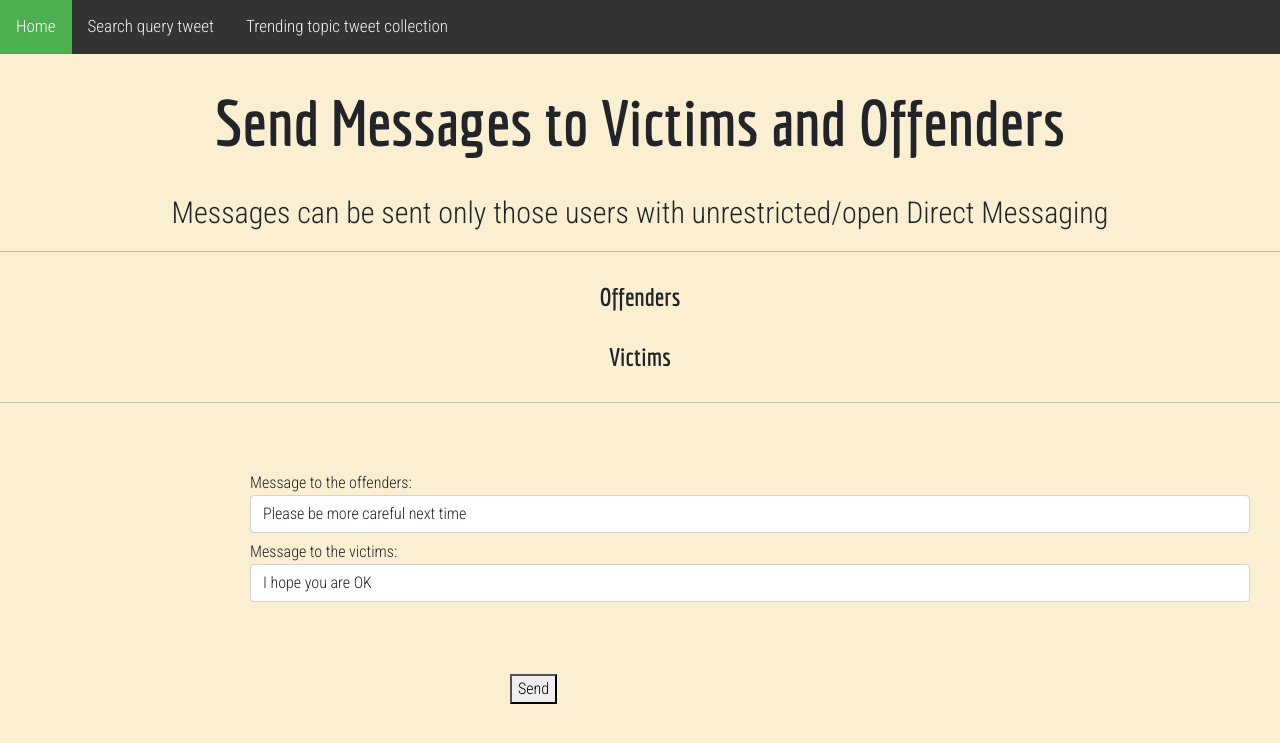
After one commit to ron-matt163/CB-WebApp, a Flask app: page /sendmessages in a window 1280 px wide. The commit adds this page. Shown: the top 743 px of the page. Run offline with Flask 2, Linux system fonts and the light colour scheme; parts of the project's set-up code (start-up, migrations or seed data) failed here and were passed over.

Commit message:
Added basic messaging

```diff
--- a/app.py
+++ b/app.py
@@ -13,10 +13,11 @@ import sys
 # Fill the X's with the credentials obtained by
 # following the above mentioned procedure.
 
-consumer_key = "0VVJldZQQGC3L61nBwRFwPzQu"
-consumer_secret = "HEGgY2iZ8P8yKNIgcEtmFQEytCL6IswOCI1O1vimpjciPmFPtd"
-access_key = "1075785913815445506-tyt6e1UxJ6c4CAQbk5fkqFFDCixA2M"
-access_secret = "BvRTNn2OTZ3gkUZT13NuaV1rg3r2QjiERwCUEXpE2S5zc"
+consumer_key = "ac8YRucGrIbNHUcD2IYqpfp4s"
+consumer_secret = "ymifAZlIIJAVDqGfxcrVcmPCiEXYhxRUqyh43KVvyxmuuYG2s3"
+access_key = "1033620667155984384-uKKn6iHzAan304XrH5nU8evIQJUwak"
+access_secret = "6TcRuKZE4EGx5F2XTCavopZdttlw380Ms8MoyyMqZqiS2"
+
 
 auth = tweepy.OAuthHandler(consumer_key, consumer_secret)
 auth.set_access_token(access_key,access_secret)
@@ -72,16 +73,17 @@ def searchquerytweet():
             flash('Error in entered data. Please check if the number you have entered is an integer.')
     return render_template("search-query-tweet.html")
 
-@app.route('/showTweets/<query>/<tweet_limit>')
+@app.route('/showTweets/<query>/<tweet_limit>',methods=['GET','POST'])
 def printstats(query,tweet_limit):
     global st_count
     bully_records = []
+    tweet_count = 0
+    bully_count = 0
+    percentage = 0.0
     if st_count == 0:
         tweet_limit = int(tweet_limit)
         print("Tweets to be collected with search keyword: " + query)
-        tweet_count = 0
-        bully_count = 0
-        date_since = '2021-01-20'
+        date_since = '2021-01-23'
         c=0
         tweets = tweepy.Cursor(api.search, q=query,lang="en", since=date_since,result_type='popular', timeout=999999).items(10)
         for tweet in tweets:
@@ -111,12 +113,62 @@ def printstats(query,tweet_limit):
                         bully_row.append(poster)
                         bully_row.append(reply.text)
                         bully_records.append(bully_row)
-                if tweet_count>tweet_limit:
+                if tweet_count>=tweet_limit:
                     break
-            if tweet_count>tweet_limit:
+            if tweet_count>=tweet_limit:
                 break
+        percentage = round((100*float(bully_count)/tweet_count),2)
         st_count +=1
-    return render_template('show_tweets.html',bully_tweets=bully_records)
+    return render_template('show_tweets.html',bully_tweets=bully_records,tweet_count=tweet_count,bully_count=bully_count,percentage=percentage)
+
+@app.route('/sendmessages',methods=['GET','POST'])
+def sendmessages():
+    offenders = []
+    victims = []
+    if request.method == 'POST':
+        form = request.form.getlist('checking')
+        for usernamex2 in form:
+            username = usernamex2.split(' ')
+            offenders.append(username[0])
+            victims.append(username[1])
+        offenders = list(dict.fromkeys(offenders))
+        victims = list(dict.fromkeys(victims))
+        print("Offenders" + str(offenders))
+        print("Victims" + str(victims))
+    return render_template('send_messages.html',offenders=offenders,victims=victims)
+
+@app.route('/sendmessagesconfirm',methods=['GET','POST'])
+def sendmessagesconfirm():
+    offenders = []
+    victims = []
+    if request.method == 'POST':
+        offenders = request.form.getlist('offenderNames')
+        victims = request.form.getlist('victimNames')
+        offenderMessage = request.form.getlist('offenderMessage')
+        victimMessage = request.form.getlist('victimMessage')
+        offenderMessage = offenderMessage[0]
+        victimMessage = victimMessage[0]
+        print("Offenders" + str(offenders))
+        print("Victims" + str(victims))
+        print("Offender Message" + str(offenderMessage))
+        print("Victim Message" + str(victimMessage))
+        for offender in offenders:
+           recipient_id = api.get_user(offender).id
+           try:
+               api.send_direct_message(recipient_id,offenderMessage)
+               print("Message sent to offender")
+           except tweepy.TweepError as e:
+               print(e.reason)
+
+        for victim in victims:
+           recipient_id = api.get_user(victim).id
+           try:
+               api.send_direct_message(recipient_id,victimMessage)
+               print("Message sent to victim")
+           except tweepy.TweepError as e:
+               print(e.reason)
+
+    return render_template('send_messages_confirm.html',offenders=offenders,victims=victims)
 
 
 @app.route('/tttc')
--- a/templates/base.html
+++ b/templates/base.html
@@ -26,6 +26,14 @@
           y.style.display = "none";
         }
       }
+      function customFunction() {
+        var x = document.getElementById("customForm");
+        if (x.style.display === "none") {
+          x.style.display = "block";
+        } else {
+          x.style.display = "none";
+        }
+      }
     </script>
 
 </head>
--- a/templates/search-query-tweet.html
+++ b/templates/search-query-tweet.html
@@ -18,6 +18,7 @@
     </form>
     <div id="loadermessage" style="display:none; text-align: center; margin: auto; width: 50%; padding: 10px;">
       <p style="font-size: 25px;">Please wait. The tweets are being loaded and classified.</p>
+      <p style="font-size: 15px;">Tweet collection progress can be viewed on the terminal.</p>
     </div>
     <div id="loader" style="display: none; text-align: center; margin: auto; padding: 10px;">
     </div>
--- /dev/null
+++ b/templates/send_messages.html
@@ -0,0 +1,42 @@
+{% extends 'base.html' %}
+{% block content %}
+    <div>
+        <h1>Send Messages to Victims and Offenders</h1>
+        <p style="font-size: 30px; text-align: center;">Messages can be sent only those users with unrestricted/open Direct Messaging<p>
+    </div>
+    <hr />
+    <div>
+        <h4 style="font-size: 25px;">Offenders</h4>
+        {% for offender in offenders %}
+            <p style="text-align: center;">{{offender}}</p>
+        {% endfor %}
+    </div>
+    <div>
+        <h4 style="font-size: 25px;">Victims</h4>
+        {% for victim in victims %}
+            <p style="text-align: center;">{{victim}}</p>
+        {% endfor %}
+    </div>
+    <hr />
+    <div>
+        <form name="queryCollect" method="POST" style="align-content: center; margin-left: 250px; margin-top: 60px;" action="/sendmessagesconfirm">
+            <div class="form-group" style="align-content: center;">
+              <label for="offenderMessage" style="float: left; margin-right: 30px; margin-top: 7.5px;">Message to the offenders:</label>
+              <input type="text" class="form-control" id="offenderMessage" style="width:1000px; float: left;" name="offenderMessage"
+              value="Please be more careful next time">
+              <br><br>
+              <label for="victimMessage" style="float: left; margin-right: 45px; margin-top: 7.5px;">Message to the victims:</label>
+              <input type="text" class="form-control" id="victimMessage" style="width:1000px; float: left;" name="victimMessage"
+              value="I hope you are OK">
+            </div>
+            <br><br><br>
+            <button type="submit" name ="btn" style="margin-left: 260px;" value="Send">Send</button>
+            {% for offender in offenders %}
+            <input style="display: none;" value={{offender}} name="offenderNames">
+            {% endfor %}
+            {% for victim in victims %}
+            <input style="display: none;" value={{victim}} name="victimNames">
+            {% endfor %}
+        </form>
+    </div>
+{% endblock %}
```
Also changed, not shown: templates/send_messages_confirm.html (added, +25 -0 lines), templates/show_tweets.html (+37 -0 lines).
